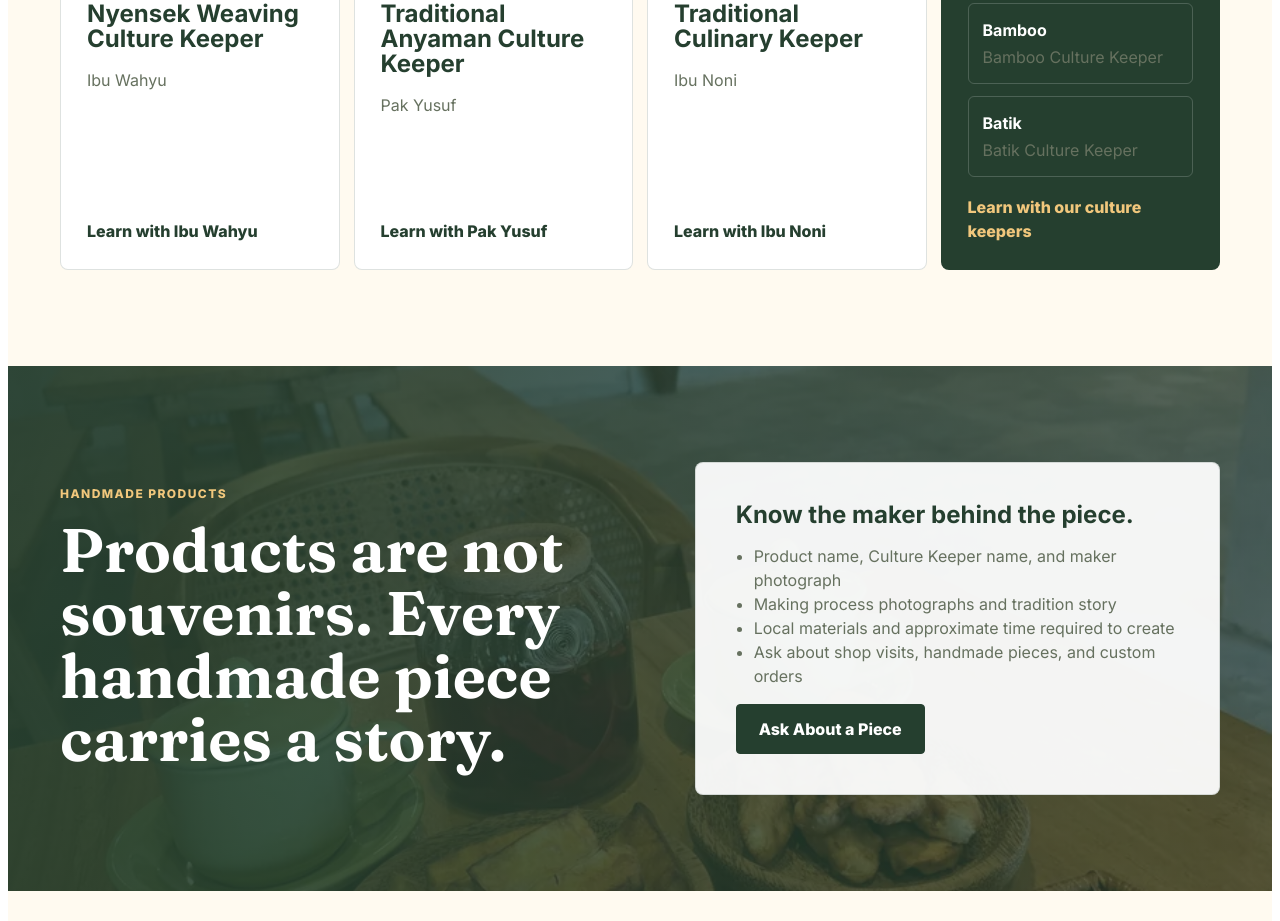
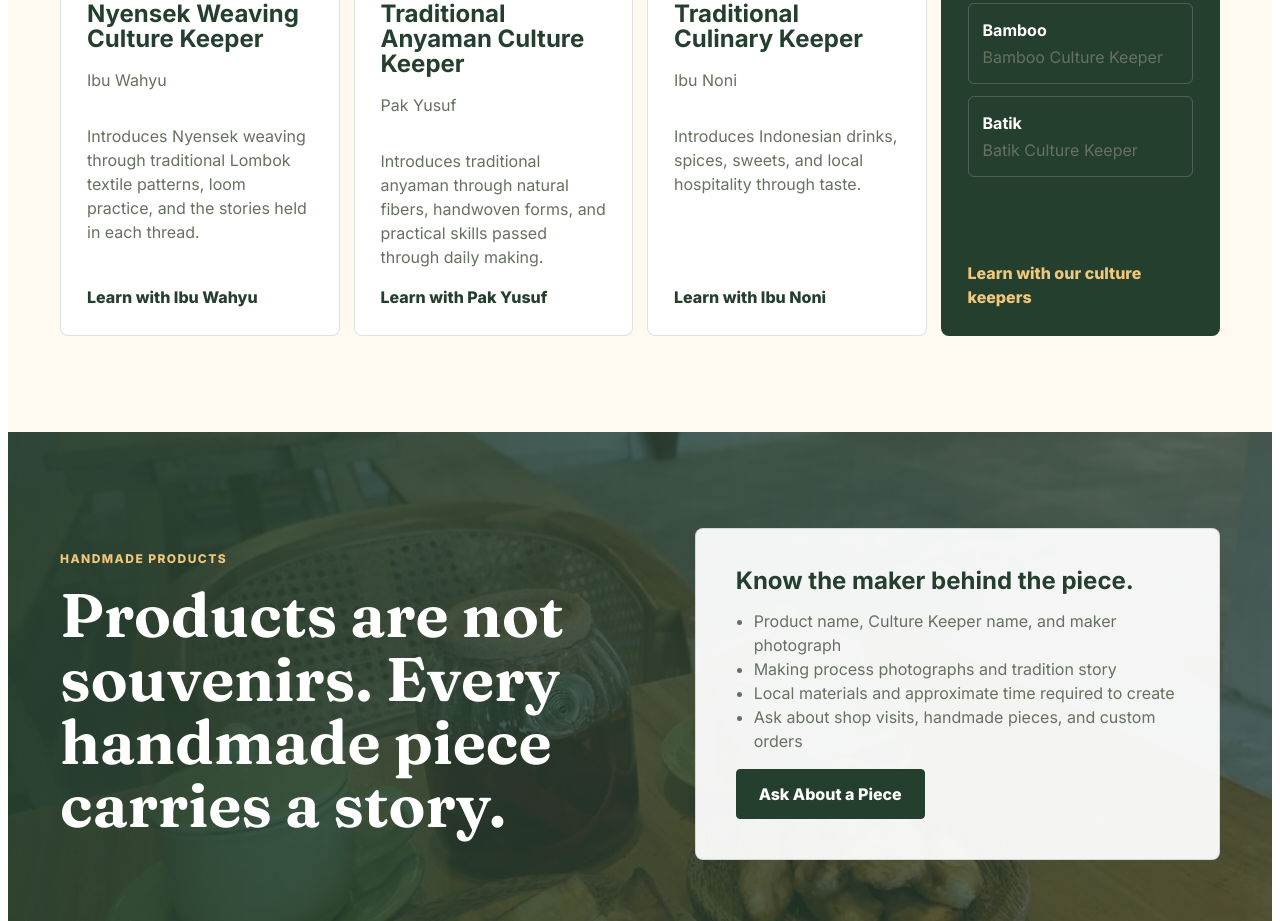
Before and after one commit to jasurhasanov/lakuculture-site, a Nuxt app: page / in a window 1280 px wide. Shown: the part 5900-6821 px from the top of the page. Built offline with nearby package versions, Linux system fonts and the light colour scheme.

Commit message:
Add culture keeper card descriptions

```diff
--- a/pages/index.vue
+++ b/pages/index.vue
@@ -161,6 +161,7 @@
               <span>{{ keeper.tradition }}</span>
               <h3>{{ keeper.name }}</h3>
               <p>{{ keeper.copy }}</p>
+              <p v-if="keeper.description" class="keeper-description">{{ keeper.description }}</p>
               <div v-if="keeper.items" class="keeper-list">
                 <p v-for="item in keeper.items" :key="item.title">
                   <strong>{{ item.title }}</strong>
@@ -362,6 +363,7 @@ const keepers = [
     tradition: 'Textile Weaving',
     name: 'Nyensek Weaving Culture Keeper',
     copy: 'Ibu Wahyu',
+    description: 'Introduces Nyensek weaving through traditional Lombok textile patterns, loom practice, and the stories held in each thread.',
     image: '/images/laku/20260810_111236.jpg',
     alt: 'Ibu Wahyu, Nyensek Weaving Culture Keeper',
     cta: 'Learn with Ibu Wahyu'
@@ -370,6 +372,7 @@ const keepers = [
     tradition: 'Natural-Fiber Weaving',
     name: 'Traditional Anyaman Culture Keeper',
     copy: 'Pak Yusuf',
+    description: 'Introduces traditional anyaman through natural fibers, handwoven forms, and practical skills passed through daily making.',
     image: '/images/laku/20260816_090306.jpg',
     alt: 'Pak Yusuf, Traditional Anyaman Culture Keeper',
     cta: 'Learn with Pak Yusuf'
@@ -378,6 +381,7 @@ const keepers = [
     tradition: 'Culinary',
     name: 'Traditional Culinary Keeper',
     copy: 'Ibu Noni',
+    description: 'Introduces Indonesian drinks, spices, sweets, and local hospitality through taste.',
     image: '/images/laku/20251008_091302.jpg',
     alt: 'Ibu Noni, Traditional Culinary Keeper',
     cta: 'Learn with Ibu Noni'
```
